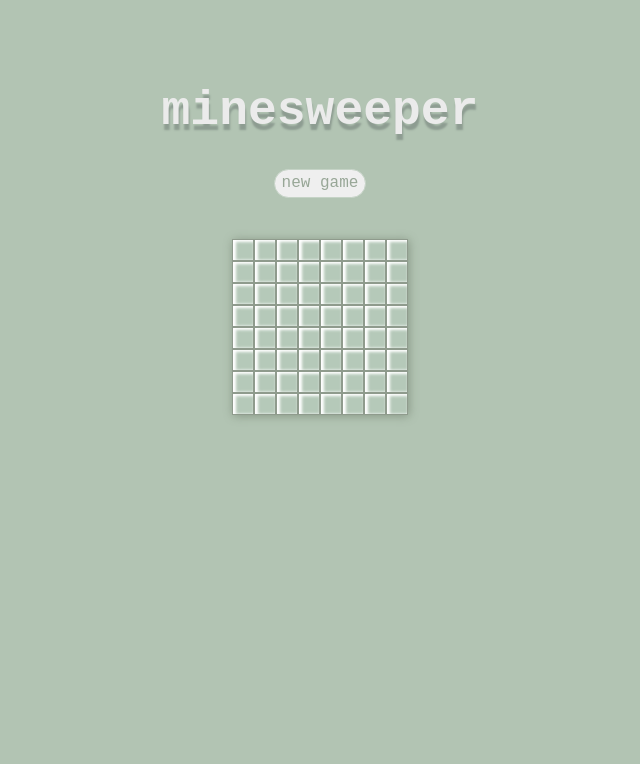
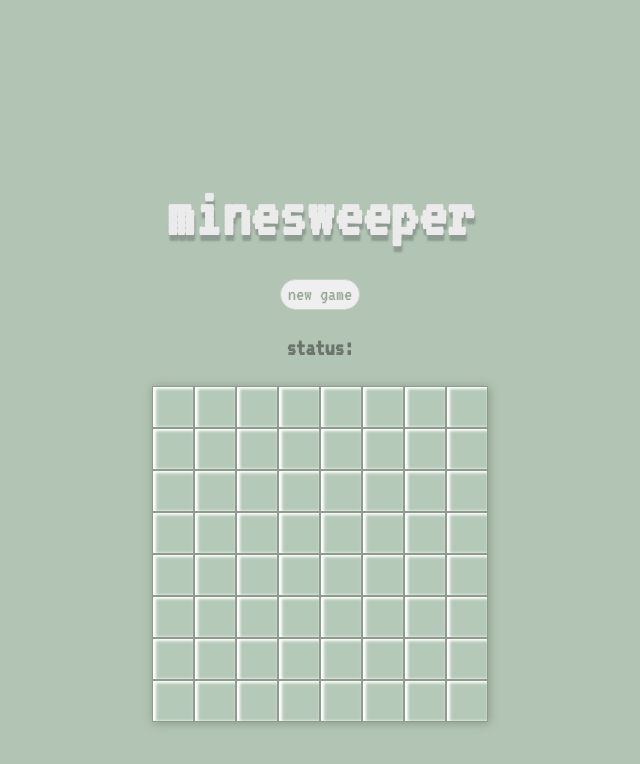
Before and after one commit to mary-toth/minesweeper, a React (Create React App) app: page / in a window 1280 px wide. Shown: the top 764 px of the page, without its empty margins (320-960 px from the left). Built offline with nearby package versions, Linux system fonts and the light colour scheme; no server answers.

Commit message:
explorer mode functioning

```diff
--- a/src/App.jsx
+++ b/src/App.jsx
@@ -70,16 +70,17 @@ export class App extends Component {
   render() {
     return (
       <main>
-        {/* <style>
+        <style>
           @import
           url('https://fonts.googleapis.com/css2?family=VT323&display=swap');
-        </style> */}
+        </style>
         <header>
           <h1>minesweeper </h1>
 
           <h2>
             <button onClick={this.handleNewGame}>new game</button>
           </h2>
+          <h2 className="outcome">status: {this.state.state}</h2>
         </header>
         <ul>
           {this.state.board.map((row, rowIndex) => {
--- a/src/index.scss
+++ b/src/index.scss
@@ -14,7 +14,6 @@ body {
 header {
   text-align: center;
   height: 120px;
-  margin-top: 160px;
   margin-bottom: 4rem;
 }
 
@@ -28,7 +27,7 @@ main {
 button {
   color: rgb(152, 167, 151);
   font-family: 'VT323', monospace;
-  font-size: 1rem;
+  font-size: 20px;
   border-radius: 2rem;
   border: thin solid rgb(197, 211, 198);
   cursor: pointer;
@@ -44,7 +43,16 @@ h1 {
   color: rgb(235, 235, 235);
   text-shadow: 1px 6px 2px #8d9c91;
   font-family: 'VT323', monospace;
-  font-size: 3rem;
+  font-size: 70px;
+  margin-bottom: 1.4rem;
+}
+
+h2 {
+  // margin-top: 4px;
+  margin: 10px;
+  padding: 8px;
+  font-family: 'VT323', monospace;
+  color: rgb(109, 116, 108);
 }
 main {
   height: 870px;
@@ -55,7 +63,7 @@ main {
 
 ul,
 li {
-  margin: 0;
+  // margin: 0;
   padding: 0;
   box-shadow: 1px 1px 9px #879685;
 }
@@ -69,14 +77,14 @@ ul {
   grid-template-rows: repeat(8, 1fr);
   text-align: center;
   line-height: 16px;
-  margin-bottom: 35rem;
+  margin-top: 70px;
   list-style: none;
 }
 
-ul li {
+li {
   border: thin solid #8f9b8d;
-  height: 20px;
-  width: 20px;
+  height: 40px;
+  width: 40px;
   font-family: monospace;
   background-color: rgb(208, 226, 218);
   cursor: pointer;
```
